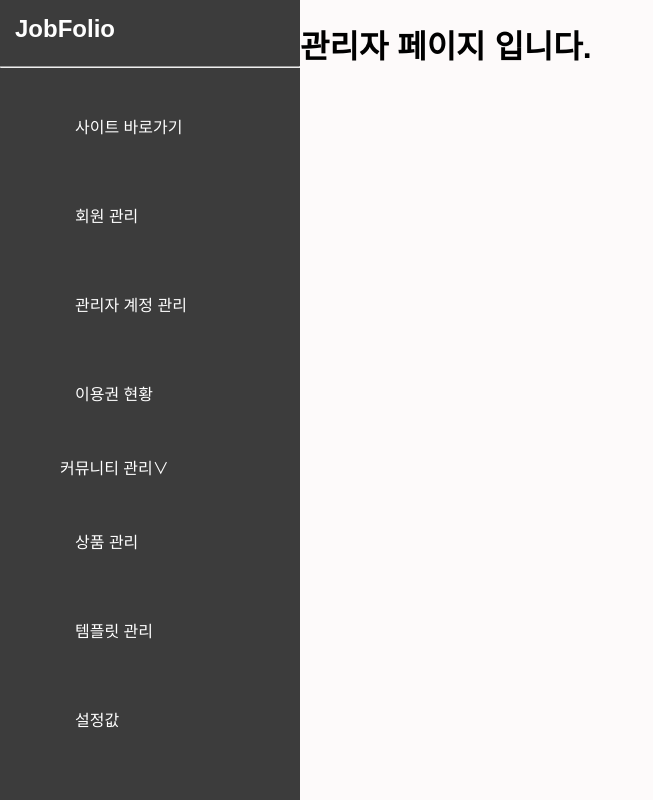
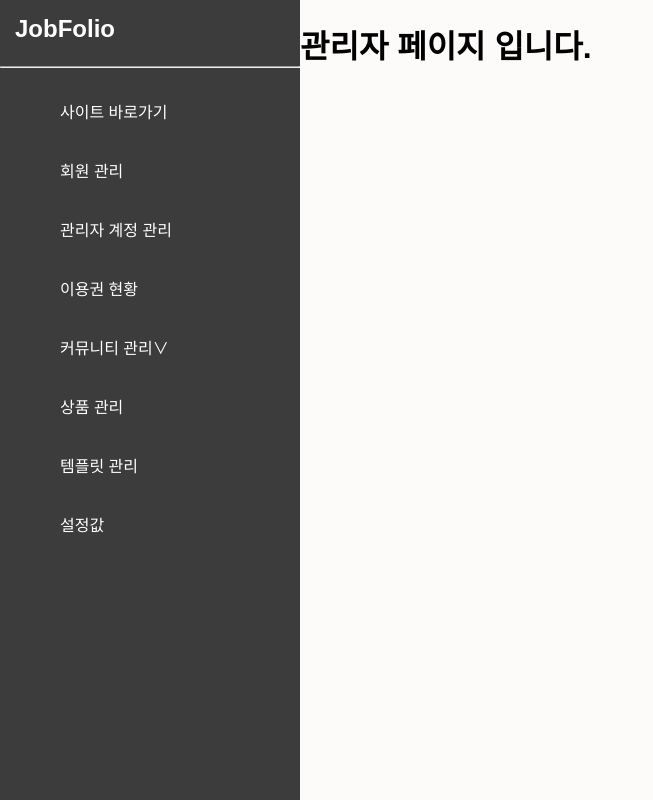
Before and after one commit to JobFolioProject/JobFolio, a React (Create React App) app in the folder react-project/: page /adminPage in a window 1280 px wide. Shown: the whole page, without its empty margins (0-653 px from the left). Built offline with nearby package versions, Linux system fonts and the light colour scheme; the HTML template or start-up script is replaced by a standard one.

Commit message:
마이페이지 사이드바, 관리자페이지 사이드바 선택자 중복으로 css오류, 수정

```diff
--- a/react-project/src/components/user/myPageComponent/SideBar.jsx
+++ b/react-project/src/components/user/myPageComponent/SideBar.jsx
@@ -4,8 +4,8 @@ import { NavLink } from 'react-router-dom';
 const SideBar = () => {
 
     return (
-    <div className="sideBarMenu">
-      <ul className="sideBarMenuList">
+    <div className="mySideBarMenu">
+      <ul className="mySideBarMenuList">
         <div className="userInfo">
           <img src="" alt="" />
           <p>반가워요</p>
--- a/react-project/src/css/admin/AdminSideBar.css
+++ b/react-project/src/css/admin/AdminSideBar.css
@@ -13,30 +13,30 @@
   margin: 0;
   padding: 15px;
 }
-.sideBarMenuList {
+.adminSideBar .sideBarMenuList {
   list-style-type: none;
 }
-.sideBarDropDownMenuList {
+.adminSideBar .sideBarDropDownMenuList {
   position: relative;
 }
-.sideBarDropDownMenuList ul{
+.adminSideBar .sideBarDropDownMenuList ul{
   list-style-type: none;
 }
-.dropDownMenuTitle {
+.adminSideBar .dropDownMenuTitle {
   color: white;
 }
-.sideBarMenuList li{
+.adminSideBar .sideBarMenuList li{
   margin: 5px;
   padding: 15px;
   color: white;
   cursor: pointer;
 }
-.sideBarMenuList li a{
+.adminSideBar .sideBarMenuList li a{
   color: white;
   text-decoration: none;
 }
-.sideBarMenuList li:hover,
-.sideBarMenuList li:active{
+.adminSideBar .sideBarMenuList li:hover,
+.adminSideBar .sideBarMenuList li:active{
   background-color: rgb(50, 50, 50);
   border-radius: 10px;
 }
--- a/react-project/src/css/user/myPageComponent/SideBar.css
+++ b/react-project/src/css/user/myPageComponent/SideBar.css
@@ -1,23 +1,23 @@
-.sideBarMenu {
+.mySideBarMenu {
     width: 300px;
 }
 
-.sideBarMenuList {
+.mySideBarMenuList {
   width: 200px;
   list-style-type: none;
 }
-.sideBarMenuList .userInfo{
+.mySideBarMenuList .userInfo{
   font-size: 32px;
 }
-.sideBarMenuList li{
+.mySideBarMenuList li{
   margin: 5px;
 }
-.sideBarMenuList li:hover{
+.mySideBarMenuList li:hover{
   margin: 5px;
   background: linear-gradient(90deg, rgb(118, 204, 255), rgb(47, 130, 255));
   border-radius: 10px;
 }
-.sideBarMenuList li a{
+.mySideBarMenuList li a{
   padding: 15px;
   display: block;
   width: 100%;
@@ -25,13 +25,13 @@
   text-align: left;
   color: black;
 }
-.sideBarMenuList li a:hover{
+.mySideBarMenuList li a:hover{
   width: 100%;
   text-decoration: none;
   color: white;
 }
 
-.sideBarMenuList li .list-active{
+.mySideBarMenuList li .list-active{
   background: linear-gradient(90deg, rgb(118, 204, 255), rgb(47, 130, 255));
   border-radius: 10px;
   color: white;
```
Also changed, not shown: 1 other file (tests, documents, lock files or other folders).
